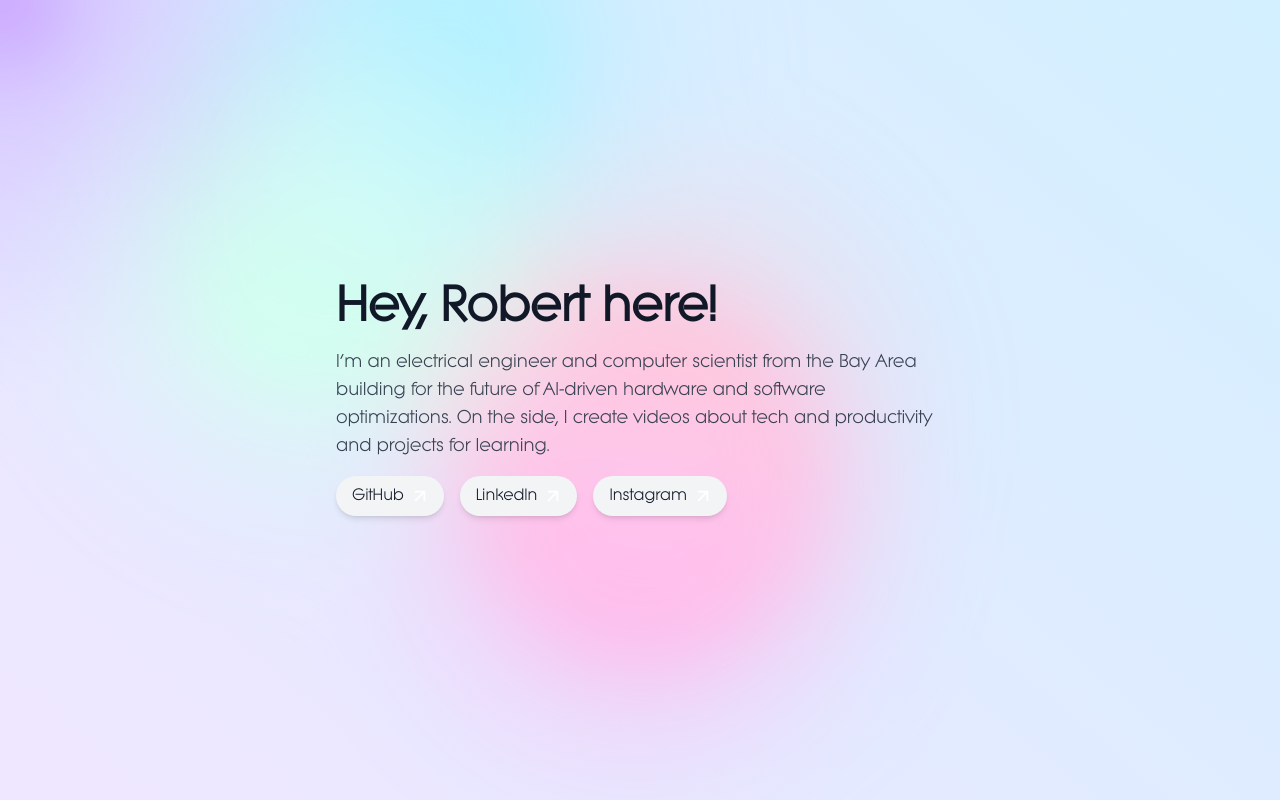
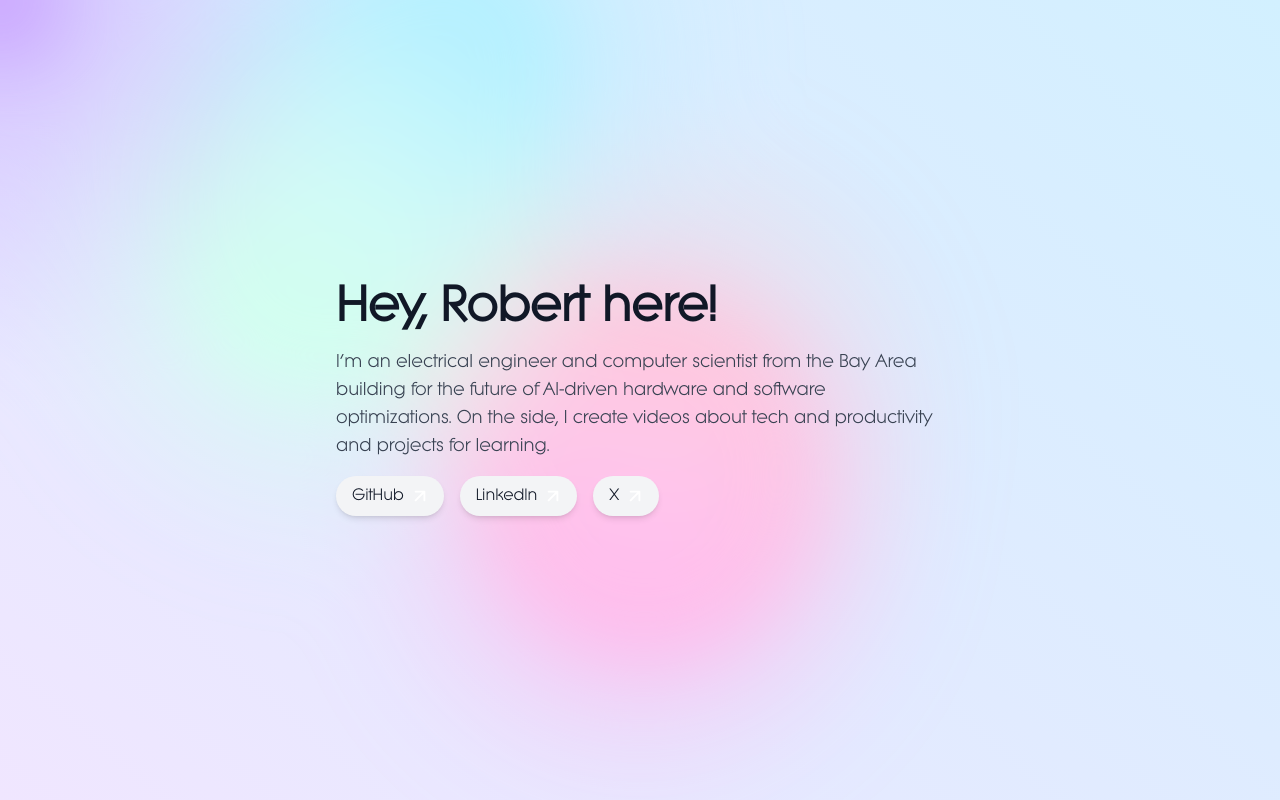
Before and after one commit to zhan4808/robert, a Next.js app: page / in a window 1280 px wide. Shown: the top 800 px of the page. Built offline with nearby package versions, Linux system fonts and the light colour scheme; no server answers.

Commit message:
X button

```diff
--- a/app/page.tsx
+++ b/app/page.tsx
@@ -117,7 +117,7 @@ export default function HomePage() {
             {[
               { name: 'GitHub', url: 'https://github.com/zhan4808' },
               { name: 'LinkedIn', url: 'https://linkedin.com/in/robert05' },
-              { name: 'Instagram', url: 'https://instagram.com/robert.zhang_' },
+              { name: 'X', url: 'https://x.com/robdobflob' },
             ].map((button) => (
               <Link
                 key={button.name}
```
